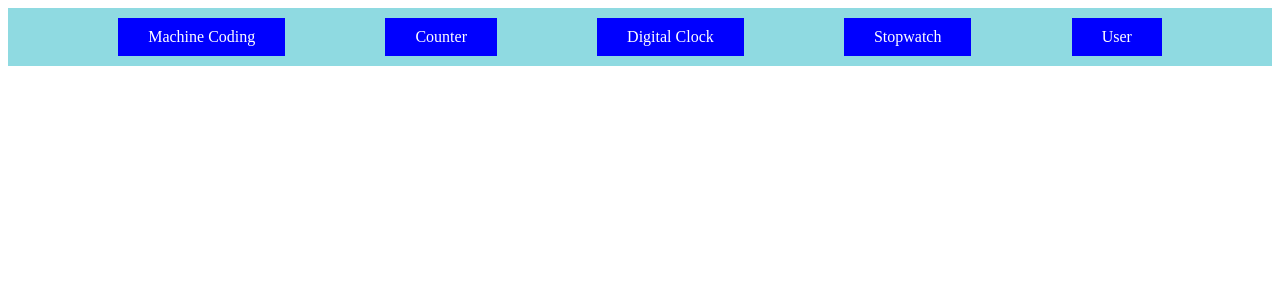
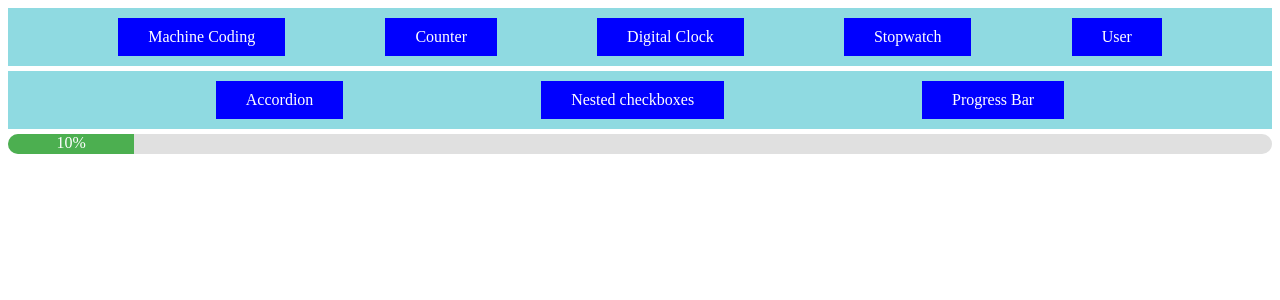
Before and after one commit to iamitesh/REACT-Practice-Bubble, a React (Create React App) app: page /machine-coding/t3 in a window 1280 px wide. Shown: the top 300 px of the page. Built offline with nearby package versions, Linux system fonts and the light colour scheme.

Commit message:
add progressbar

```diff
--- a/src/components/MachineCoding.js
+++ b/src/components/MachineCoding.js
@@ -17,6 +17,9 @@ const MachineCoding = () => {
             <li>
               <Link to="/machine-coding/t2">Nested checkboxes</Link>
             </li>
+            <li>
+              <Link to="/machine-coding/t3">Progress Bar</Link>
+            </li>
           </ul>
         </nav>
         <Outlet />
--- /dev/null
+++ b/src/components/ProgressBar.js
@@ -0,0 +1,31 @@
+import React, { useState, useEffect } from "react";
+
+const ProgressBar = () => {
+  const [progress, setProgress] = useState(0);
+
+  useEffect(() => {
+    const interval = setInterval(() => {
+      setProgress((prev) => (prev >= 100 ? 0 : prev + 10));
+    }, 4000);
+    return () => clearInterval(interval);
+  }, []);
+
+  return (
+    <div style={{ width: "100%", background: "#e0e0e0", borderRadius: "10px", overflow: "hidden" }}>
+      <div
+        style={{
+          width: `${progress}%`,
+          background: "#4caf50",
+          height: "20px",
+          textAlign: "center",
+          color: "white",
+          transition: "width 0.3s ease-in-out",
+        }}
+      >
+        {progress}%
+      </div>
+    </div>
+  );
+};
+
+export default ProgressBar;
--- a/src/components/Tabs/Tabs.js
+++ b/src/components/Tabs/Tabs.js
@@ -11,6 +11,7 @@ import Users from '../Users';
 import MachineCoding from '../MachineCoding';
 import Accordion from '../Accordion';
 import NestedCheckbox from '../NestedCheckbox';
+import ProgressBar from '../ProgressBar';
 export const UserContext = React.createContext();
 
 const Tabs = () => {
@@ -61,6 +62,7 @@ const Tabs = () => {
             <Route path="/machine-coding" element={<MachineCoding />} >
               <Route path="/machine-coding/t1" element={<div><Accordion /></div>} />
               <Route path="/machine-coding/t2" element={<div><NestedCheckbox/></div>} />
+              <Route path="/machine-coding/t3" element={<div><ProgressBar/></div>} />
             </Route>
             <Route path="/counter" element={<Counter />} >
               <Route path="/counter/state-counter" element={<CounterState countername={"State Counter"} />} />
```
